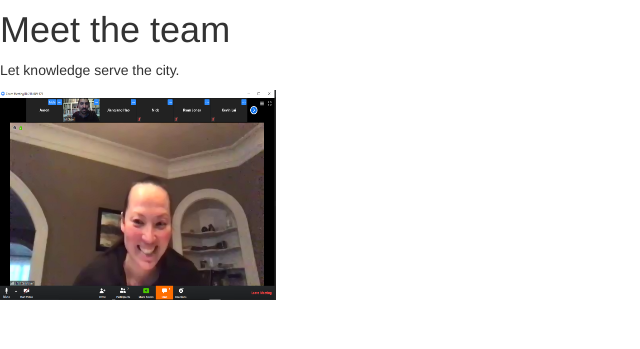
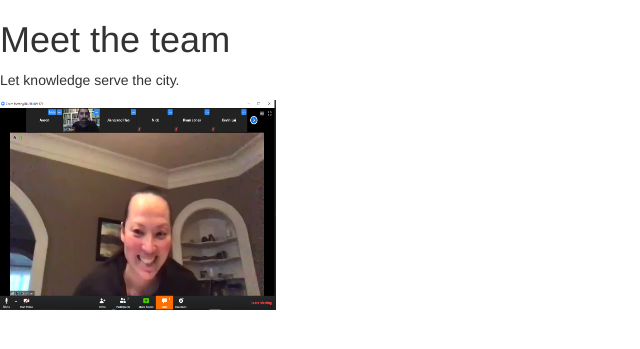
Before and after one commit to steven2030/Autama-Backend, a Django app: page /about/ in a window 1280 px wide. Shown: the part 50-399 px from the top of the page, without its empty margins (0-640 px from the left). Run offline with Django 3.2, Linux system fonts and the light colour scheme; some libraries are stand-ins or nearby versions.

Commit message:
Begin styling about.html.

```diff
--- a/templates/about.html
+++ b/templates/about.html
@@ -1,10 +1,27 @@
 {% extends 'base.html' %}
+<meta name="viewport" content="width=device-width, initial-scale=1.0">
+
+{% block head %}
+<title>About Us</title>
+{% endblock %}
 
 {% block content %}
-    <br>
-    <br>
-    <h1>Meet the team</h1>
+<div id="header">
+    <!--Adjust to nav bar.-->
+</div>
+<style>
+    .wrapper {
+        margin-top: 50px;
+    }
+</style>
+
+
+<div class="wrapper" style="position: absolute;">
+    <article class="team-info">
+        <h1 class="title">Meet the team</h1>
         <p>Let knowledge serve the city.</p>
-        <img src="/Images/teamphoto.png" height="210" width="276">
+    </article>
+    <img src="/Images/teamphoto.png" height="210" width="276" alt="team photo">
+</div>
 
 {% endblock %}
```
